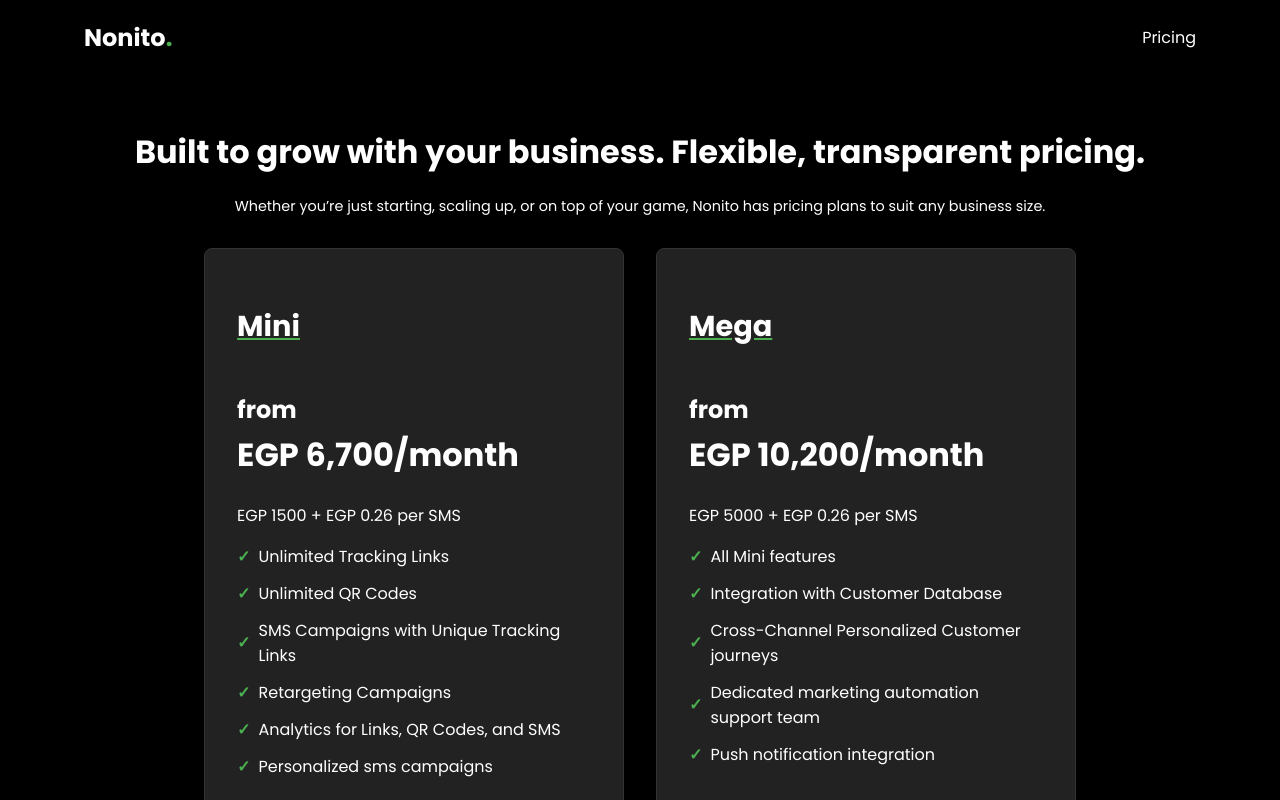
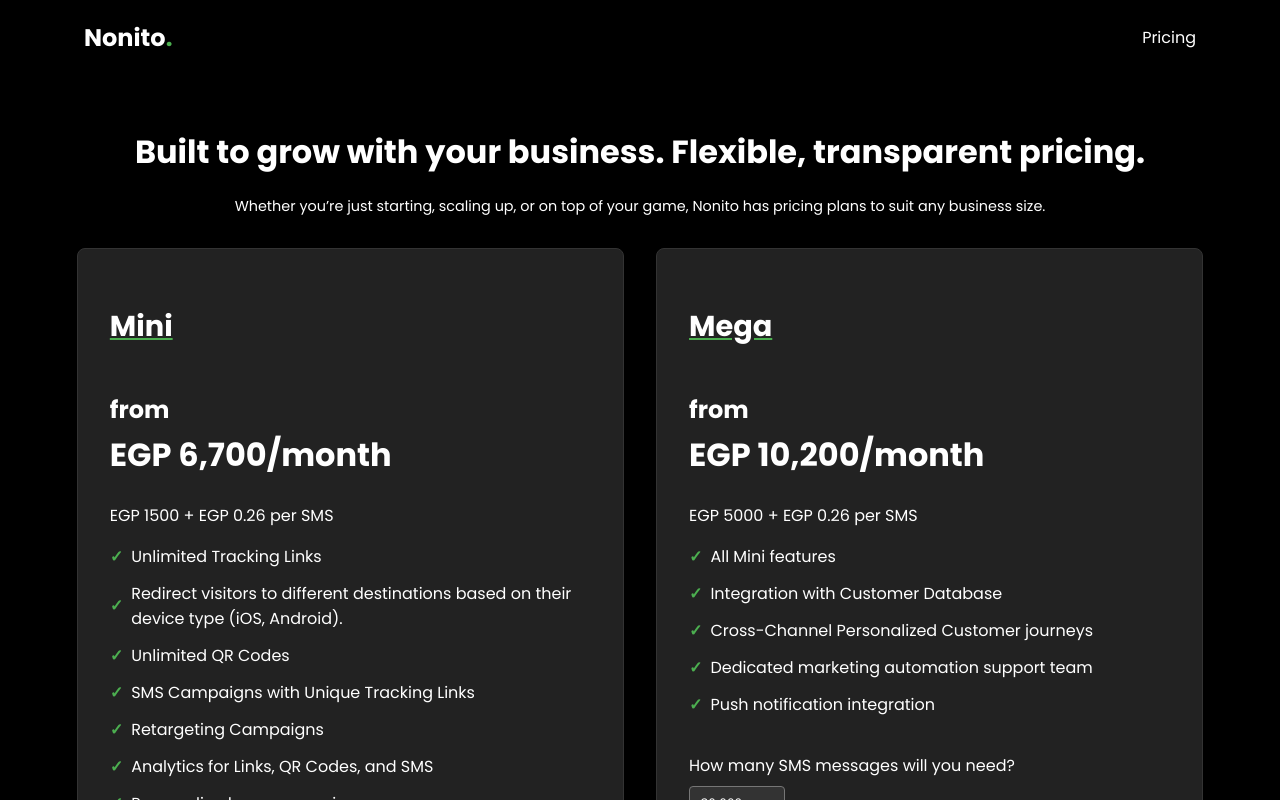
Before and after one commit to Shoffly/nonito_landing, a Next.js app: page /pricing in a window 1280 px wide. Shown: the top 800 px of the page. Built offline with nearby package versions, Linux system fonts and the light colour scheme.

Commit message:
Pricing ios android targeting

```diff
--- a/pages/pricing.js
+++ b/pages/pricing.js
@@ -12,6 +12,7 @@
       fixedCost: 1500,
       features: [
         'Unlimited Tracking Links',
+        'Redirect visitors to different destinations based on their device type (iOS, Android).',
         'Unlimited QR Codes',
         'SMS Campaigns with Unique Tracking Links',
         'Retargeting Campaigns',
```
